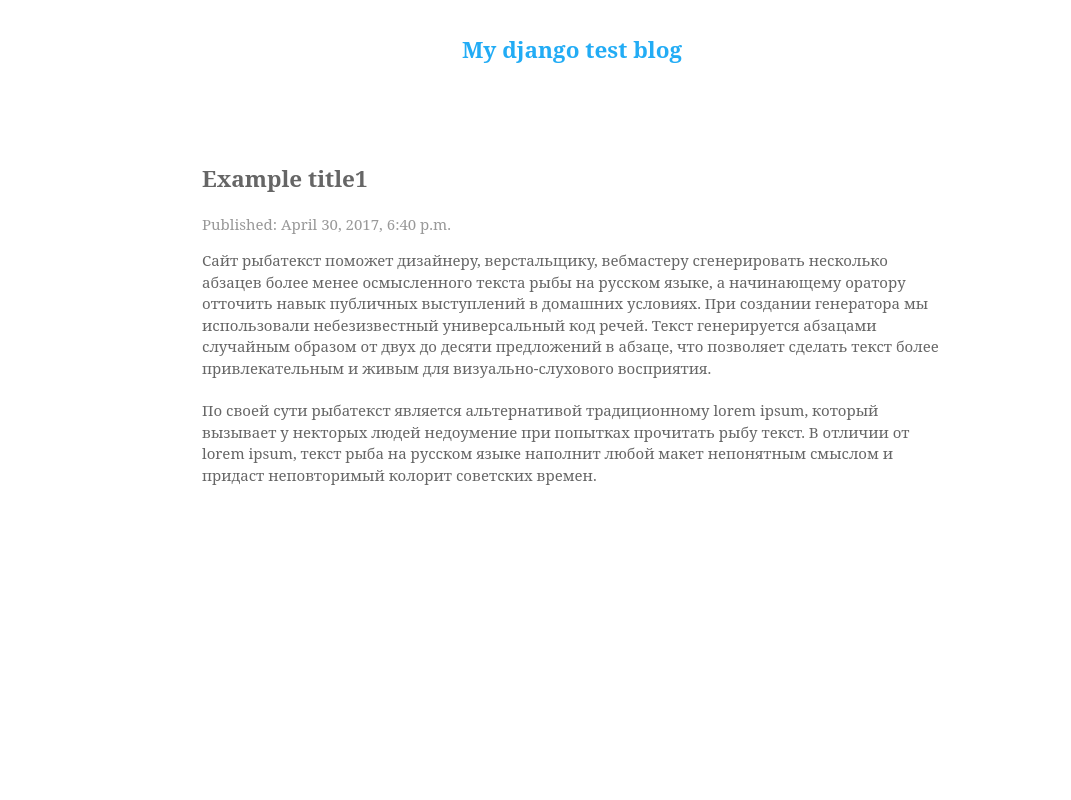
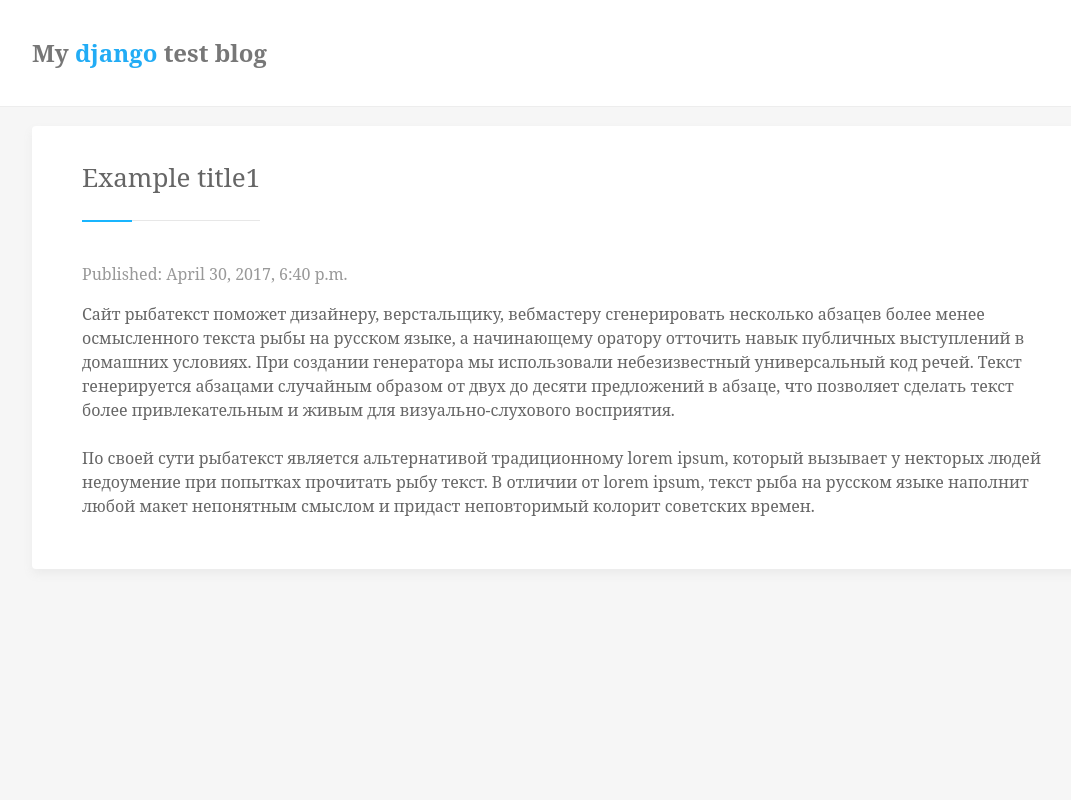
Before and after one commit to volitilov/my_dj, a Django app: page /post/1/ in a window 1280 px wide. Shown: the whole page, without its empty margins (68-1139 px from the left). Run offline with Django 3.2, Linux system fonts and the light colour scheme; data comes from the database, SQL or seed files in the repository; both versions use the stored data as it was after the commit.

Commit message:
finish version-1

```diff
--- a/blog/static/css/blog.css
+++ b/blog/static/css/blog.css
@@ -1,10 +1,15 @@
+div {
+	display: block;
+	position: relative;
+}
 body {
 	padding: 0px;
 	margin: 0px;
 	font-family: "Noto Serif",serif;
-	line-height: 1.42857143;
+	line-height: 1.5;
 	color: #666;
-	font-size: 15px;
+	font-size: 16px;
+	background-color: #f6f6f6;
 }
 a {
 	color: #22ACF5;
@@ -16,16 +21,66 @@
 	text-decoration: underline;
 }
 .head {
-	text-align: center;
-	padding: 15px 70px;
+	padding: 15px 100px;
+    background: #FFF;
+    box-shadow: 0 0 1px rgba(0,0,0,.21);
+}
+.head a {
+	color: #777;
+	display: inline-block;
+	vertical-align: middle;
 }
 .body {
-	padding: 20px;
+	padding: 20px 100px;
 }
 .date {
 	color: #999;
 }
 .post {
-	padding: 25px 250px;
-	margin-bottom: 20px;
+	padding: 35px 50px;
+	background: #fff;
+	border-radius: 4px;
+    margin-bottom: 25px;
+    -webkit-box-shadow: 0 5px 10px 0 rgba(146,146,146,.1);
+    -moz-box-shadow: 0 5px 10px 0 rgba(146,146,146,.1);
+    box-shadow: 0 5px 10px 0 rgba(146,146,146,.1);
+
 }
+.post-head span {
+	display: inline-block;
+	vertical-align: middle;
+}
+.ch {
+	float: right;
+}
+.title {
+    position: relative;
+    margin-bottom: 15px;
+    font-size: 26px;
+    line-height: 1.3;
+    display: block;
+    font-weight: 400;
+    margin: 0 0 25px;
+    padding: 0 0 25px;
+    border-bottom: 1px solid #e7e7e7;
+}
+.title:after {
+    content: "";
+    background-color: #19B5FE;
+    left: 0;
+    width: 50px;
+    height: 2px;
+    bottom: -2px;
+    position: absolute;
+}
+.top-menu {
+	float: right;
+	margin-top: 25px;
+}
+a span {
+	padding: 7px;
+	position: relative;
+	border-radius: 4px;
+	background-color: #eee;
+	color: #22ACF5;
+}
--- a/blog/templates/blog/base.html
+++ b/blog/templates/blog/base.html
@@ -8,7 +8,10 @@
     <body>
         <div>
             <div class="head">
-                <a href="/"><h2>My django test blog</h2></a>
+                <a href="/"><h2>My <font color="#22ACF5">django</font> test blog</h2></a>
+                {% if user.is_authenticated %}
+                    <a href="{% url 'post_new' %}" class="top-menu"><span>new post</span></a>
+                {% endif %}
             </div>
             <div class="body">
                 {% block content %}
--- a/blog/templates/blog/post_detail.html
+++ b/blog/templates/blog/post_detail.html
@@ -2,7 +2,12 @@
 
 {% block content %}
    <div class="post">
-        <h2>{{ post.title }}</h2>
+        <div class="post-head">
+        	<span><h2 class="title">{{ post.title }}</h2></span>
+        	{% if user.is_authenticated %}
+        		<span class="ch"><a class="btn btn-default" href="{% url 'post_edit' pk=post.pk %}"><span>Change</span></a></span>
+        	{% endif %}
+        </div>
         {% if post.published_date %}
         	<p class="date">Published: {{ post.published_date }}</p>
         {% endif %}
--- a/blog/templates/blog/post_list.html
+++ b/blog/templates/blog/post_list.html
@@ -3,7 +3,7 @@
 {% block content %}
     {% for post in posts %}
         <div class="post">
-           <h2><a href="{% url 'post_detail' pk=post.pk %}">{{ post.title }}</a></h2>
+           <h2 class="title"><a href="{% url 'post_detail' pk=post.pk %}">{{ post.title }}</a></h2>
            <p class="date">Published: {{ post.published_date }}</p>
            <p>{{ post.text|linebreaksbr }}</p>
         </div>
--- a/blog/urls.py
+++ b/blog/urls.py
@@ -4,4 +4,6 @@
 urlpatterns = [
 	url(r'^$', views.post_list, name='post_list'),
 	url(r'^post/(?P<pk>[0-9]+)/$', views.post_detail, name='post_detail'),
+	url(r'^post/new/$', views.post_new, name='post_new'),
+	url(r'^post/(?P<pk>[0-9]+)/edit/$', views.post_edit, name='post_edit'),
 ]
--- a/blog/views.py
+++ b/blog/views.py
@@ -1,13 +1,44 @@
 from django.shortcuts import render
 from django.utils import timezone
 from .models import Post
-from django.shortcuts import render, get_object_or_404
+from .forms import PostForm
+from django.shortcuts import redirect, render, get_object_or_404
 
-# Create your views here.
+# Post_list ::::::::::::::::::::::::::::::::::::::::::::::::::::::
 def post_list(request):
 	posts = Post.objects.filter(published_date__lte=timezone.now()).order_by('published_date')
 	return render(request, 'blog/post_list.html', {'posts': posts})
 
+# Post_detail ::::::::::::::::::::::::::::::::::::::::::::::::::::
 def post_detail(request, pk):
 	post = get_object_or_404(Post, pk=pk)
 	return render(request, 'blog/post_detail.html', {'post': post})
+
+# Post_new :::::::::::::::::::::::::::::::::::::::::::::::::::::::
+def post_new(request):
+	if request.method == "POST":
+		form = PostForm(request.POST)
+		if form.is_valid():
+			post = form.save(commit=False)
+			post.author = request.user
+			post.published_date = timezone.now()
+			post.save()
+			return redirect('post_detail', pk=post.pk)
+	else:
+		form = PostForm()
+	return render(request, 'blog/post_edit.html', {'form': form})
+
+# Post_edit ::::::::::::::::::::::::::::::::::::::::::::::::::::::
+def post_edit(request, pk):
+	post = get_object_or_404(Post, pk=pk)
+	if request.method == "POST":
+		form = PostForm(request.POST, instance=post)
+		if form.is_valid():
+			post = form.save(commit=False)
+			post.author = request.user
+			post.published_date = timezone.now()
+			post.save()
+			return redirect('post_detail', pk=post.pk)
+	else:
+		form = PostForm(instance=post)
+	return render(request, 'blog/post_edit.html', {'form': form})
```
Also changed, not shown: blog/forms.py (added, +8 -0 lines), blog/templates/blog/post_edit.html (added, +9 -0 lines), db.sqlite3.
